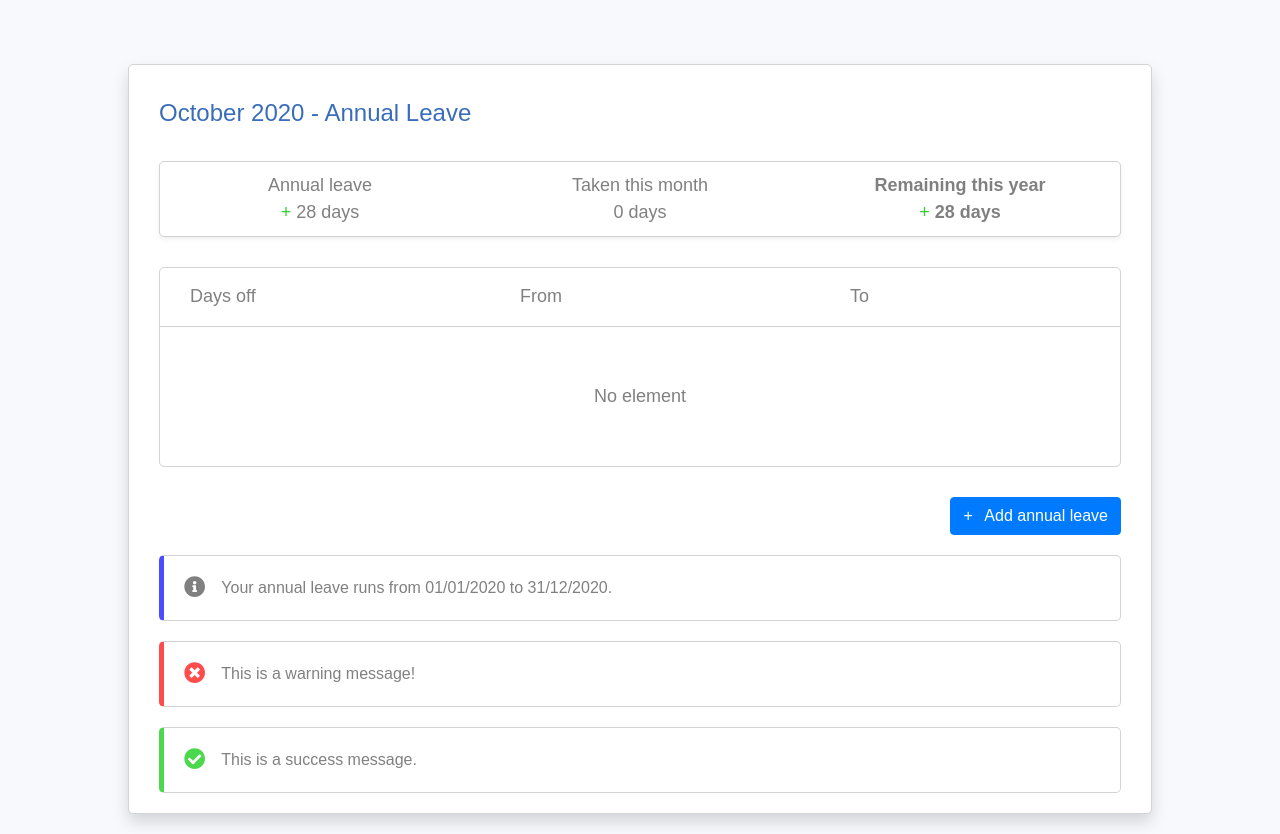
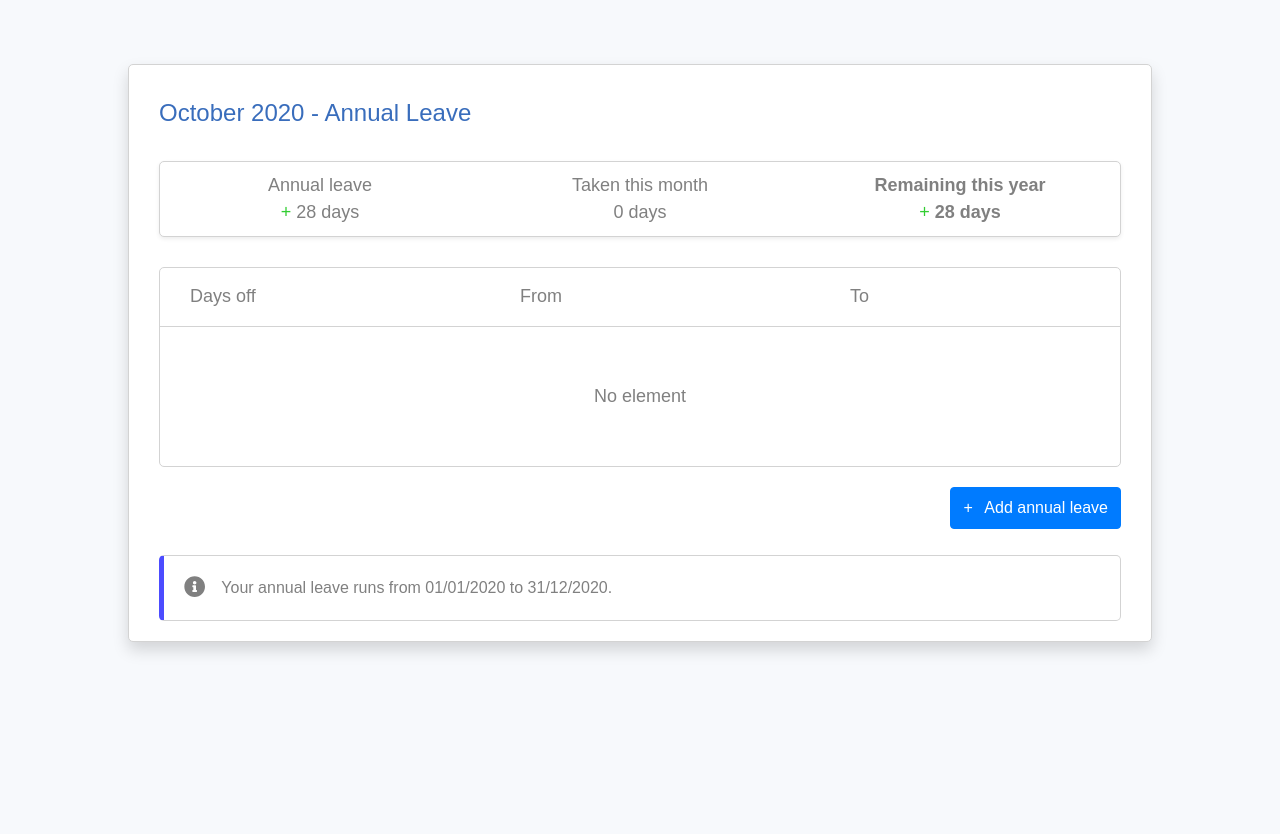
Before and after one commit to patrick-assaf/payfit-feature, a React (Create React App) app in the folder client/: page / in a window 1280 px wide. After the commit the page ends 800 px from the top, so only its background shows below. Built offline with nearby package versions, Linux system fonts and the light colour scheme; the HTML template or start-up script is replaced by a standard one.

Commit message:
Clean up initial page elements set up

```diff
--- a/client/src/Components/Dashboard.tsx
+++ b/client/src/Components/Dashboard.tsx
@@ -18,11 +18,9 @@ export const Dashboard: React.FC<Props> = () => {
             <HeaderBar taken={0} />
             <LeaveTable />
             <div className="d-flex">
-                <Button variant="primary" className="ml-auto feature-button"><span className="pr-2">+</span> Add annual leave</Button>
+                <Button variant="primary" className="ml-auto feature-button pt-2 pb-2 mb-3"><span className="pr-2">+</span> Add annual leave</Button>
             </div>
             <Message format="info" content="Your annual leave runs from 01/01/2020 to 31/12/2020." />
-            <Message format="warning" content="This is a warning message!" />
-            <Message format="success" content="This is a success message." />
         </div>
     );
 };
--- a/client/src/Style.css
+++ b/client/src/Style.css
@@ -53,7 +53,7 @@ html, body {
     width: auto;
     margin-left: 30px;
     margin-right: 30px;
-    margin-bottom: 20px;
+    margin-bottom: 10px;
     margin-top: 30px;
     padding-top: 15px;
 }
```
